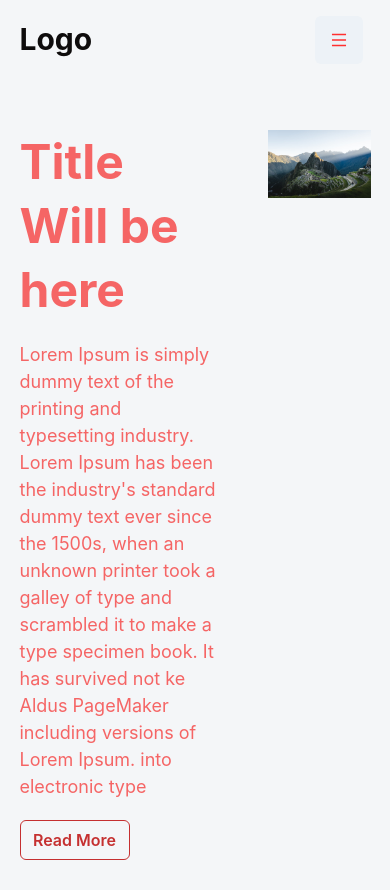
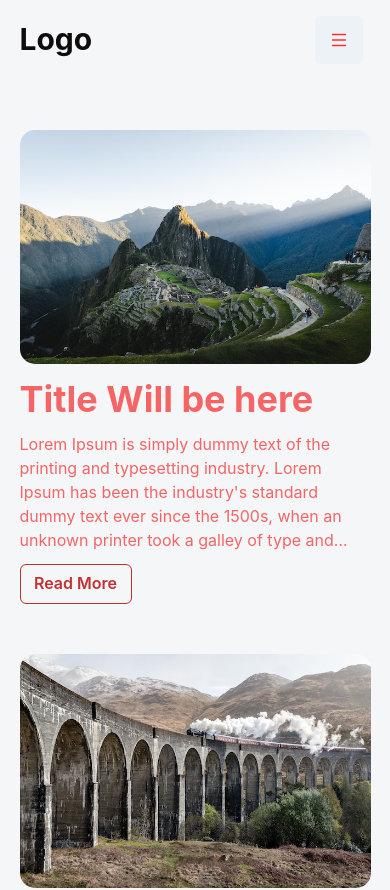
Before and after one commit to timifyjs/blog, a React (Vite) app: page / in a window 390 px wide. Shown: the top 890 px of the page. Built offline with nearby package versions, Linux system fonts and the light colour scheme.

Commit message:
make BlogArticleresponsive

```diff
--- a/src/Components/BlogArticle.jsx
+++ b/src/Components/BlogArticle.jsx
@@ -8,6 +8,7 @@ function BlogArticle({ post }) {
         key={post.id}
         gap="50px"
         flexDir={post.id % 2 === 0 ? "row" : "row-reverse"}
+        display={{ base: "none", md: "flex" }}
       >
         <Box
           w="34%"
@@ -23,7 +24,13 @@ function BlogArticle({ post }) {
             zIndex: "-1",
           }}
         >
-          <Image src={post.img} w="100%" maxH="250px" objectFit="cover" />
+          <Image
+            src={post.img}
+            w="100%"
+            maxH="250px"
+            objectFit="cover"
+            borderRadius={10}
+          />
         </Box>
         <Flex flexDir="column" gap="20px" w="66%" justify="space-between">
           <Link as={RouterLink} to={`/post/${post.id}`}>
@@ -39,6 +46,40 @@ function BlogArticle({ post }) {
           </Button>
         </Flex>
       </Flex>
+      <Flex
+        key={post.id}
+        display={{ base: "flex", md: "none" }}
+        flexDir={"column"}
+      >
+        <Box
+          pos="relative"
+          _after={{
+            content: '""',
+            backgroundColor: "#008080",
+            width: "100%",
+            height: "100%",
+            position: "absolute",
+            top: "20px",
+            left: "-20px",
+            zIndex: "-1",
+          }}
+        >
+          <Image src={post.img} w="100%" borderRadius={15} />
+        </Box>
+        <Flex flexDir="column" justify="space-between">
+          <Link as={RouterLink} to={`/post/${post.id}`}>
+            <Heading as="h1" fontSize="4xl" mt={3}>
+              {post.title}
+            </Heading>
+          </Link>
+          <Box as="p" fontSize="1em" noOfLines={5} mt={2}>
+            {post.desc}
+          </Box>
+          <Button w="7em" mt={3} variant="outline" colorScheme="red">
+            Read More
+          </Button>
+        </Flex>
+      </Flex>
     </Box>
   );
 }
```
